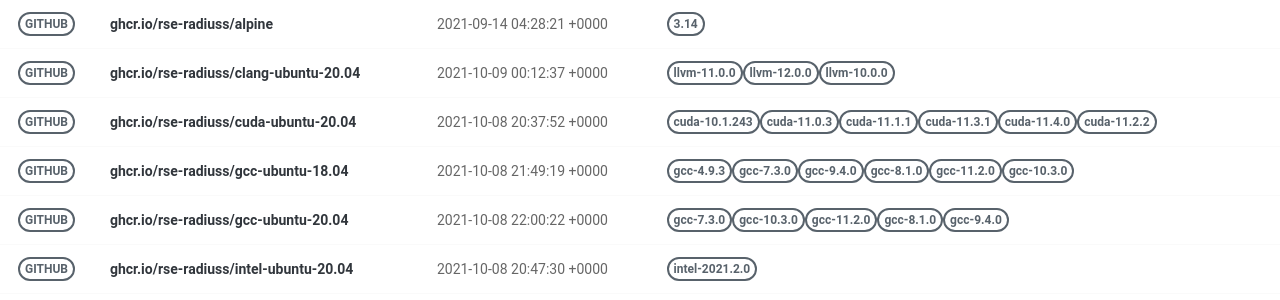
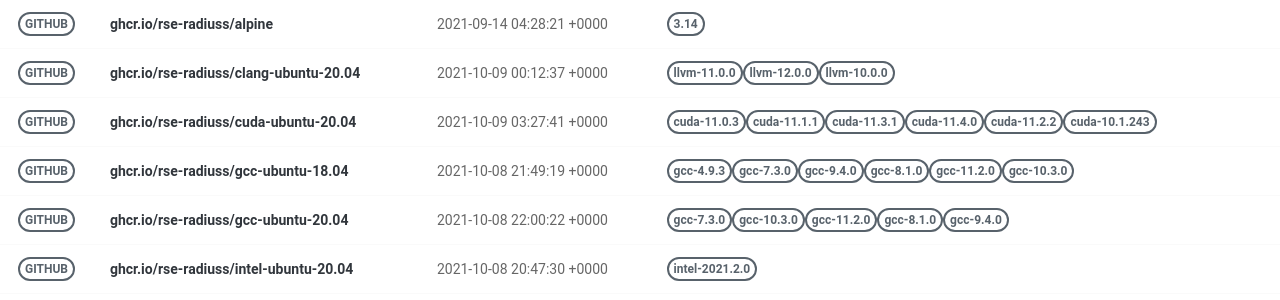
Before and after one commit to rse-ops/docker-images, a Jekyll site: the page built from pages/index.md, in a window 1280 px wide. Shown: the part 130-430 px from the top of the page. Built offline with Jekyll 4.4.1, drawn with Linux system fonts in a browser that asks for light colours; nearby versions of some CDN libraries.

Commit message:
Automated push to update library 2021-10-09

```diff
--- a/_library/ghcr.io-rse-radiuss-cuda-ubuntu-20.04.md
+++ b/_library/ghcr.io-rse-radiuss-cuda-ubuntu-20.04.md
@@ -1,14 +1,11 @@
 ---
 layout: container
 name: ghcr.io/rse-radiuss/cuda-ubuntu-20.04
-updated_at: 2021-10-08 20:37:52.778835
+updated_at: 2021-10-09 03:27:41.710545
 
 
 container_url: https://github.com/orgs/rse-radiuss/packages/container/package/cuda-ubuntu-20.04
 versions:
- - tag: cuda-10.1.243
-   dockerfile: https://github.com/rse-radiuss/docker-images/blob/main/ubuntu/cuda/Dockerfile
-   manifest: https://crane.ggcr.dev/manifest/ghcr.io/rse-radiuss/cuda-ubuntu-20.04:cuda-10.1.243
  - tag: cuda-11.0.3
    dockerfile: https://github.com/rse-radiuss/docker-images/blob/main/ubuntu/cuda/Dockerfile
    manifest: https://crane.ggcr.dev/manifest/ghcr.io/rse-radiuss/cuda-ubuntu-20.04:cuda-11.0.3
```
Also changed, not shown: other parts of _library/ghcr.io-rse-radiuss-cuda-ubuntu-20.04.md (+3 -0 lines).
